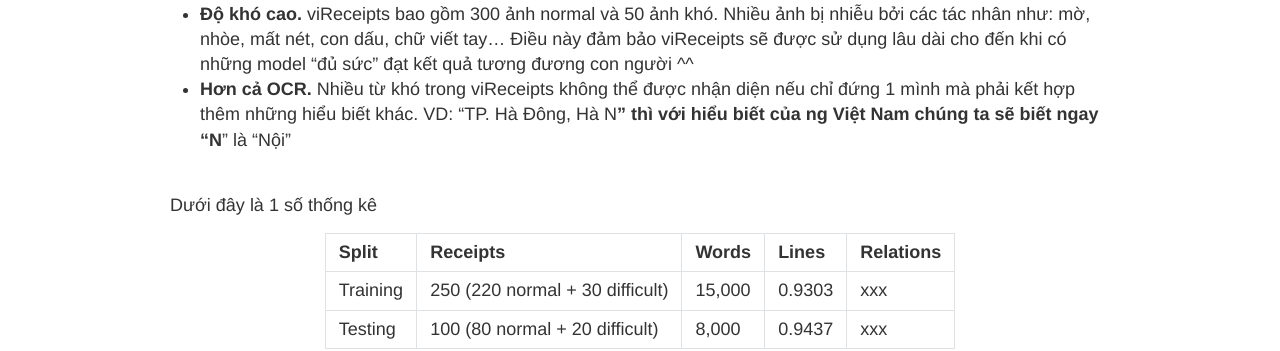
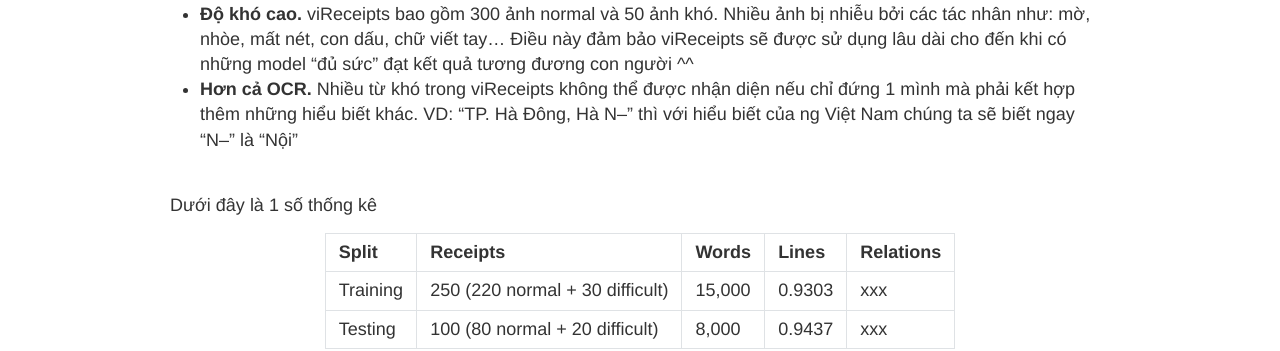
Before and after one commit to ndcuong91/ndcuong91.github.io, a Jekyll site: the page built from _posts/2021-02-25-viText.md, in a window 1280 px wide. Shown: the part 1004-1355 px from the top of the page. Built offline with Jekyll 4.4.1, drawn with Linux system fonts in a browser that asks for light colours; nearby versions of some CDN libraries.

```diff
--- a/_posts/2021-02-25-viText.md
+++ b/_posts/2021-02-25-viText.md
@@ -21,7 +21,7 @@ Các cửa hàng có số mẫu nhiều nhất là VinCommerce (15 mẫu), T-mar
 - **Độ khó cao.** viReceipts bao gồm 300 ảnh normal và 50 ảnh khó. Nhiều ảnh bị nhiễu bởi các tác nhân như: mờ, nhòe, mất nét, con dấu, chữ viết tay...
 Điều này đảm bảo viReceipts sẽ được sử dụng lâu dài cho đến khi có những model "đủ sức" đạt kết quả tương đương con người ^^
 - **Hơn cả OCR.** Nhiều từ khó trong viReceipts không thể được nhận diện nếu chỉ đứng 1 mình mà phải kết hợp thêm những hiểu biết khác.
-VD: "TP. Hà Đông, Hà N**" thì với hiểu biết của ng Việt Nam chúng ta sẽ biết ngay "N**" là "Nội" <br/><br/>
+VD: "TP. Hà Đông, Hà N--" thì với hiểu biết của ng Việt Nam chúng ta sẽ biết ngay "N--" là "Nội" <br/><br/>
 
 Dưới đây là 1 số thống kê
 
```
